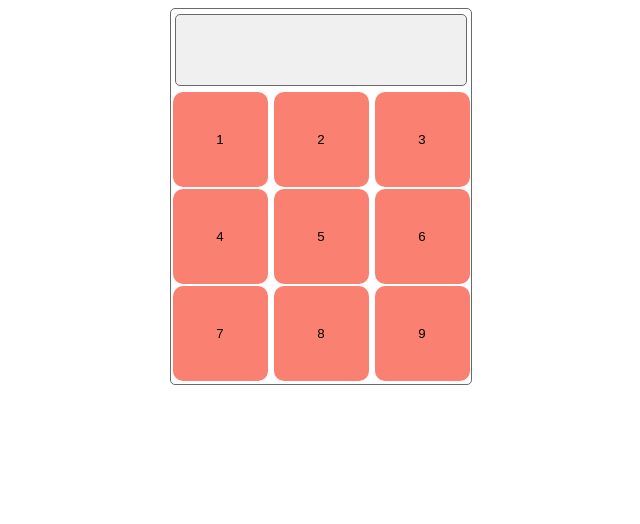
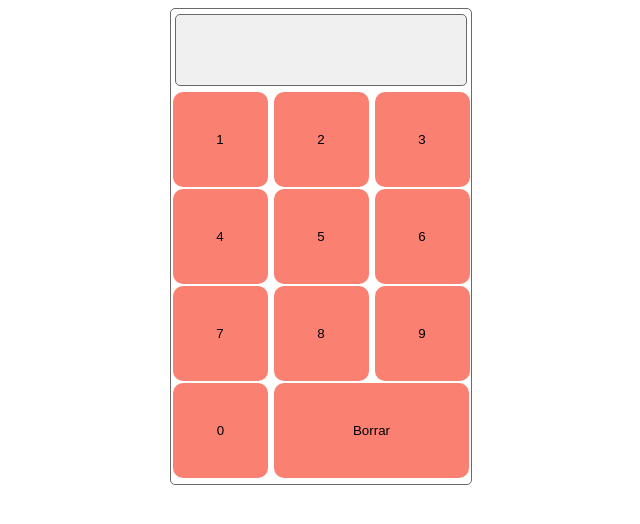
Before and after one commit to xaca/paginador, a plain HTML site: page index.html in a window 1280 px wide. Shown: the whole page, without its empty margins (319-959 px from the left). Drawn offline with Linux system fonts and the light colour scheme.

Commit message:
Actualizacion teclado de banco

```diff
--- a/css/main.css
+++ b/css/main.css
@@ -1,6 +1,6 @@
 #teclado{
     width: 300px;
-    height: 375px;
+    height: 475px;
     margin:0 auto;
     text-align: center;
     border-radius: 5px;
@@ -14,6 +14,9 @@
     border: 0;
     border-radius: 10px;
     cursor: pointer;
+}
+.borrar{
+    width: 195px;
 }
 #pantalla{
     width: 90%;
--- a/index.html
+++ b/index.html
@@ -18,6 +18,8 @@
         <button class="tecla">7</button>
         <button class="tecla">8</button>
         <button class="tecla">9</button>
+        <button class="tecla">0</button>
+        <button class="tecla borrar">Borrar</button>
     </section>
 </body>
 <script src="js/main.js"></script>
```
